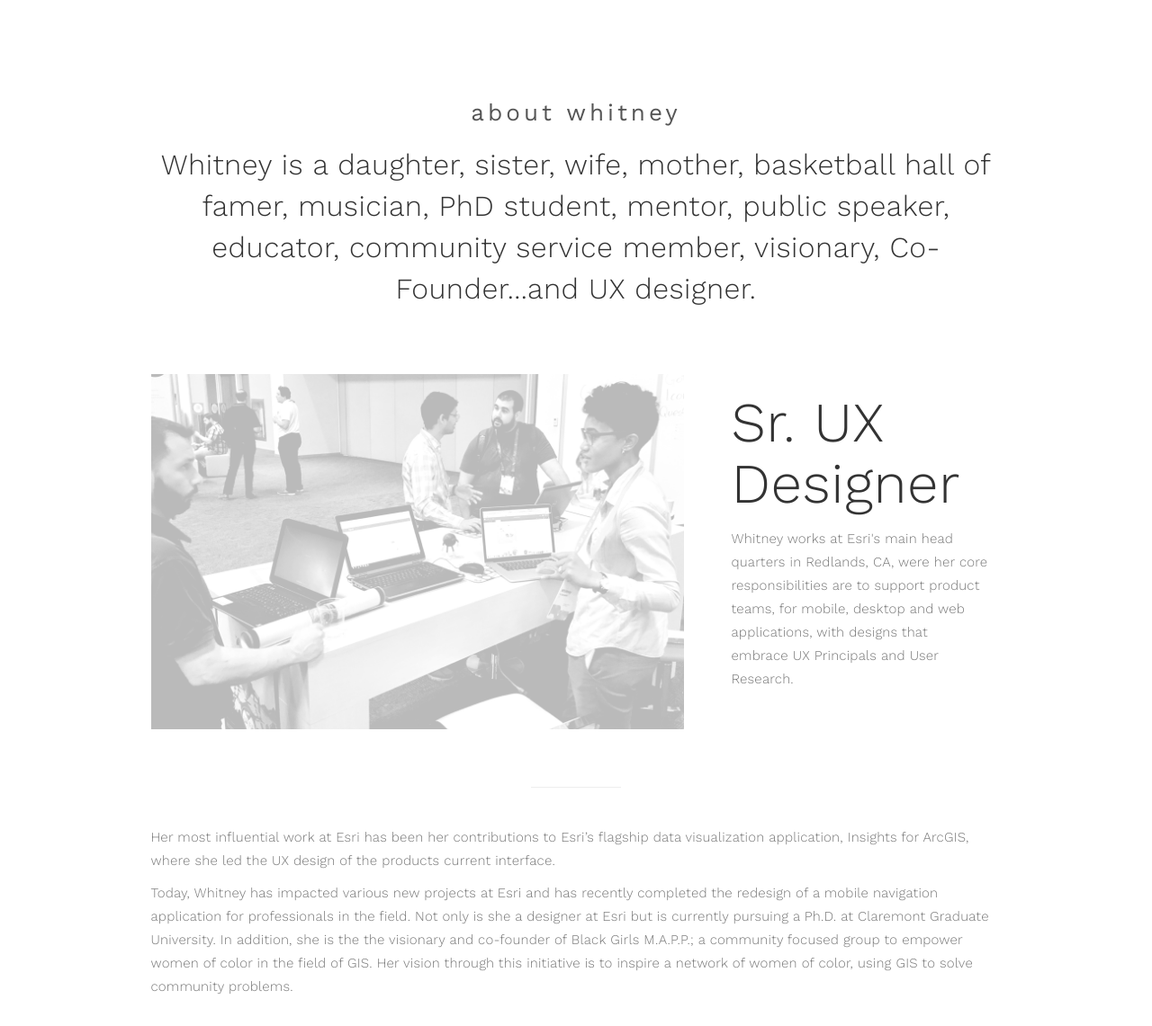
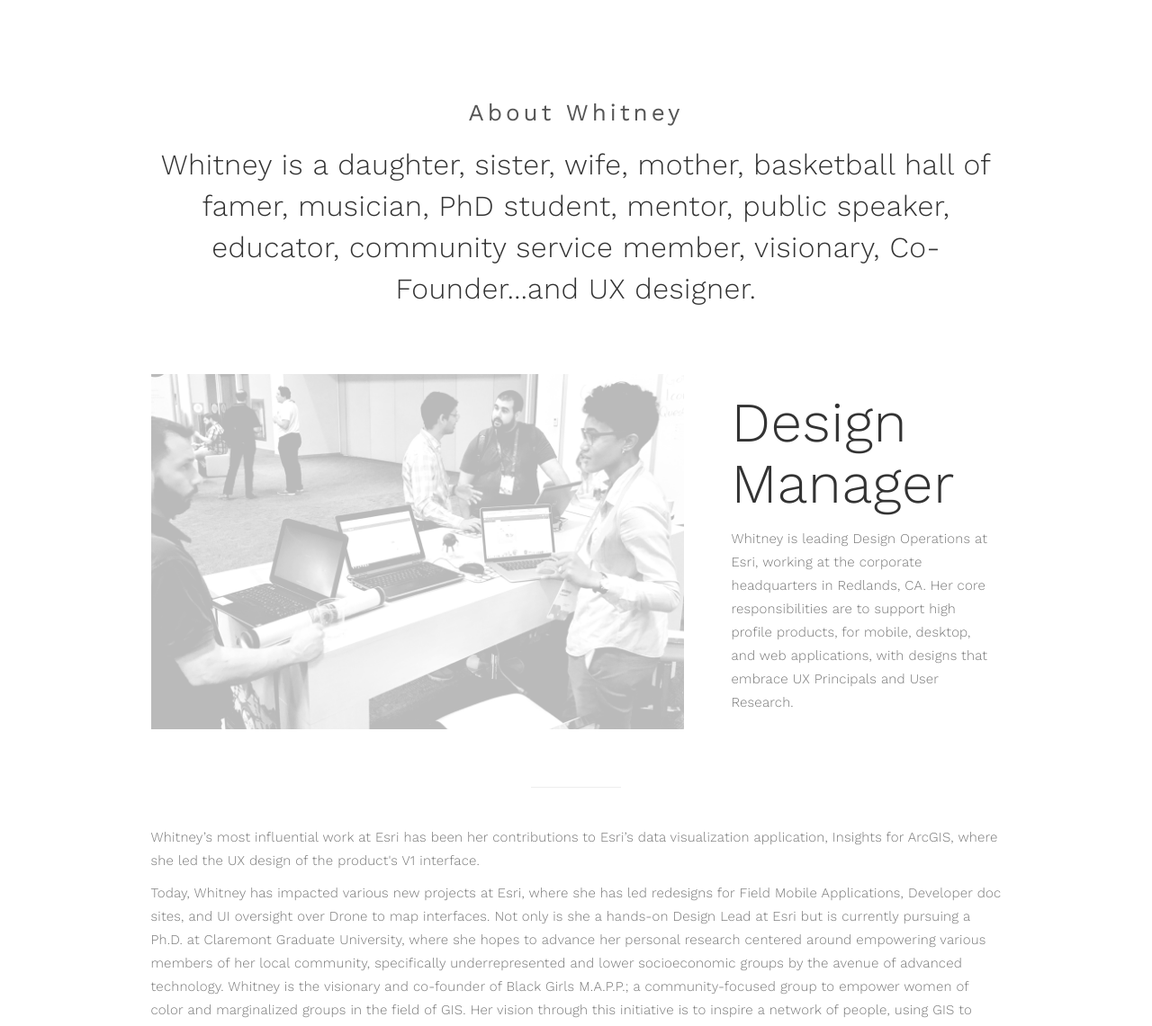
Before and after one commit to wkotlewski/wkotlewski.github.io, a plain HTML site: page about.html in a window 1280 px wide. Shown: the part 157-1298 px from the top of the page at 90% size. Drawn offline with nearby package versions, Linux system fonts and the light colour scheme.

Commit message:
Update about.html

```diff
--- a/about.html
+++ b/about.html
@@ -64,7 +64,7 @@
 
                <div class="col-md-offset-1 col-md-10 col-sm-12">
                     <div class="section-title">
-                         <h3>about whitney</h3>
+                         <h3>About Whitney</h3>
                          <h2>Whitney is a daughter, sister, wife, mother, basketball hall of famer, musician, PhD student, mentor, public speaker, educator, community service member, visionary, Co-Founder...and UX designer.</h2>
                     </div>
 
@@ -73,16 +73,16 @@
                     </div>
 
                     <div class="col-md-4 col-sm-12">
-                         <h1>Sr. UX Designer</h1>
-                         <p>Whitney works at Esri's main head quarters in Redlands, CA, were her core responsibilities are to support product teams, for mobile, desktop and web applications, with designs that embrace UX Principals and User Research.</p>
+                         <h1>Design Manager</h1>
+                         <p>Whitney is leading Design Operations at Esri, working at the corporate headquarters in Redlands, CA. Her core responsibilities are to support high profile products, for mobile, desktop, and web applications, with designs that embrace UX Principals and User Research.</p>
                     </div>
 
                     <div class="clearfix"></div>
 
                      <hr>
 
-                    <p>Her most influential work at Esri has been her contributions to Esri’s flagship data visualization application, Insights for ArcGIS, where she led the UX design of the products current interface.</p>
-                    <p>Today, Whitney has impacted various new projects at Esri and has recently completed the redesign of a mobile navigation application for professionals in the field. Not only is she a designer at Esri but is currently pursuing a Ph.D. at Claremont Graduate University. In addition, she is the the visionary and co-founder of Black Girls M.A.P.P.; a community focused group to empower women of color in the field of GIS. Her vision through this initiative is to inspire a network of women of color, using GIS to solve community problems.</p>
+                    <p>Whitney’s most influential work at Esri has been her contributions to Esri’s data visualization application, Insights for ArcGIS, where she led the UX design of the product's V1 interface.</p>
+                    <p>Today, Whitney has impacted various new projects at Esri, where she has led redesigns for Field Mobile Applications, Developer doc sites, and UI oversight over Drone to map interfaces. Not only is she a hands-on Design Lead at Esri but is currently pursuing a Ph.D. at Claremont Graduate University, where she hopes to advance her personal research centered around empowering various members of her local community, specifically underrepresented and lower socioeconomic groups by the avenue of advanced technology. Whitney is the visionary and co-founder of Black Girls M.A.P.P.; a community-focused group to empower women of color and marginalized groups in the field of GIS. Her vision through this initiative is to inspire a network of people, using GIS to solve community problems. </p>
 
                     <hr>
 
```
